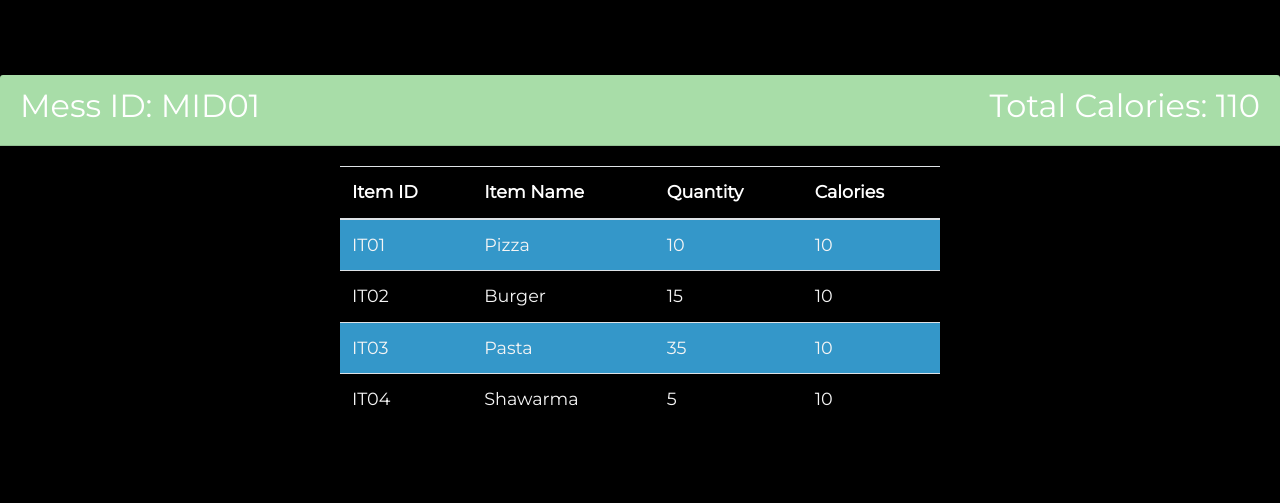
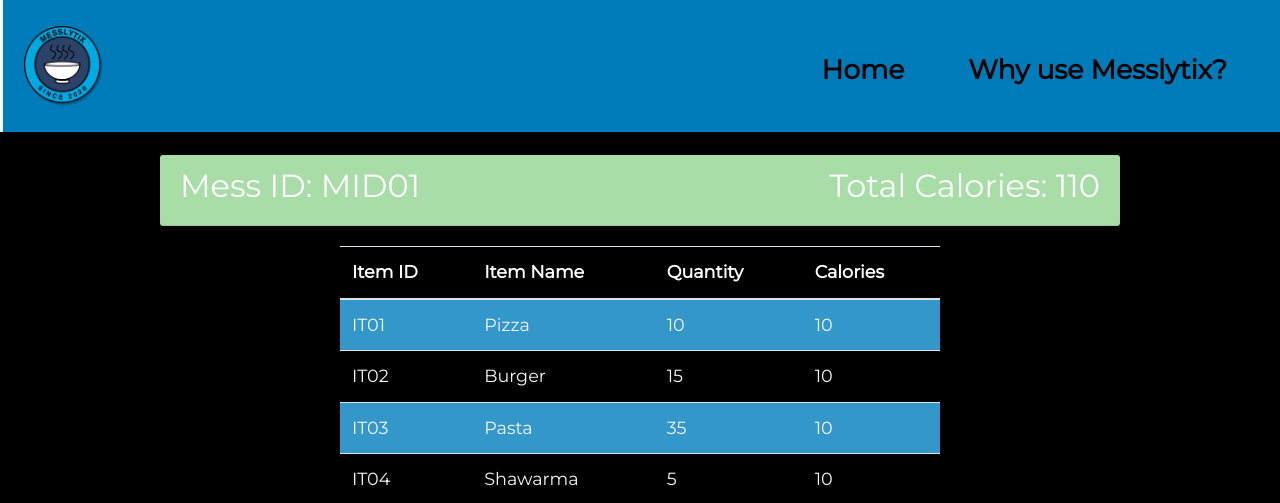
Before and after one commit to mounvip1525/Messlytix-DBMS, a Flask app: template templates/menu.html in a window 1280 px wide. Shown: the top 503 px of the page. Run offline with Flask 3, Linux system fonts and the light colour scheme; the template is opened without the code that fills it, so the values that code supplies are empty; parts of the project's set-up code (start-up, migrations or seed data) failed here and were passed over; some libraries are stand-ins or nearby versions.

Commit message:
mess.html modified

```diff
--- a/templates/menu.html
+++ b/templates/menu.html
@@ -1,7 +1,32 @@
 {% extends "layout.html" %}
 {% block content %}
 <body>
-    <div class="card-header" style="display:flex;justify-content: space-between;">
+  <nav class="navbar navbar-expand-xl fixed-top" id="myScrollspy">
+
+    <!-- name -->
+    <a class="navbar-brand" href="#section-1">
+      <img class="fluid" src="../static/assets/img/logo-navbar.png" style="height: 5rem;">
+    </a>
+
+    <!-- toggler -->
+    <button class="xyz navbar-toggler custom-toggler" type="button" data-toggle="collapse"
+      data-target="#navbarSupportedContent " aria-controls="navbarSupportedContent" aria-expanded="false"
+      aria-label="Toggle navigation">
+      <span class="navbar-toggler-icon"></span>
+    </button>
+
+    <!-- List Items -->
+    <div class="collapse navbar-collapse" id="navbarSupportedContent">
+      <ul class="navbar-nav ml-auto nav-pills">
+        <li class="nav-item mx-auto" data-toggle="collapse" data-target=".navbar-collapse">
+          <a class="xyz nav-link mx-4 mt-2" href="{{url_for('home')}}">Home</a>
+        </li>
+        <li class="nav-item mx-auto" data-toggle="collapse" data-target=".navbar-collapse">
+          <a class="nav-link mx-4 mt-2" href="#section-2">Why use Messlytix?</a>
+        </li>
+      </ul>
+  </nav>
+    <div class="card-header" style="display:flex;justify-content: space-between; width:75%;margin:auto;margin-top:80px;border-radius: 3px;">
         <h2>Mess ID: MID01</h2>
         <h2>Total Calories: 110</h2>
     </div>
```
